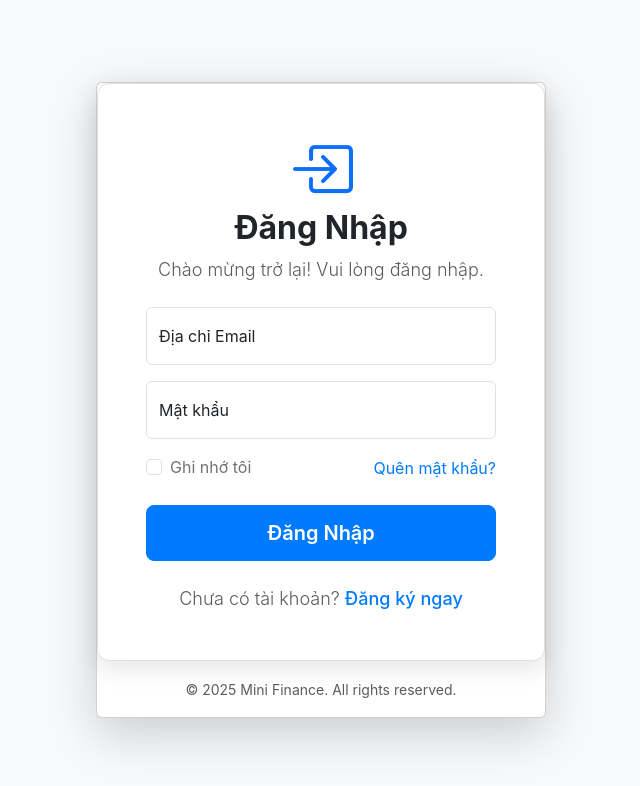
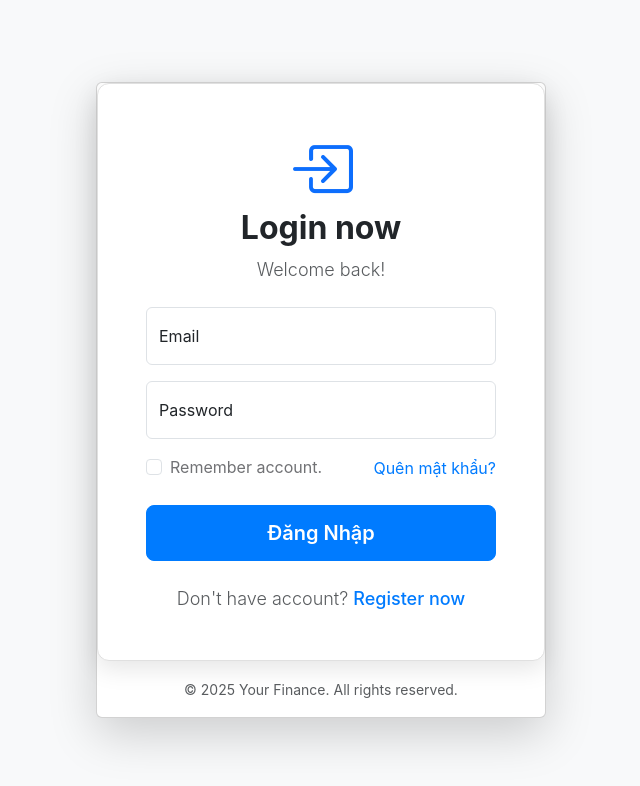
Before and after one commit to huyhoangng/frontendSem3, a React (Create React App) app: page /login in a window 1280 px wide. Shown: the top 786 px of the page, without its empty margins (319-959 px from the left). Built offline with nearby package versions, Linux system fonts and the light colour scheme; a web font is replaced by a local one; what chartjs-plugin-datalabels would draw is missing.

Commit message:
final commit

```diff
--- a/src/component/common/Footer.js
+++ b/src/component/common/Footer.js
@@ -10,7 +10,7 @@ const FooterScreen = () => {
                 <div className="row">
                     <div className="col-lg-12 col-12">
                         <p className="copyright-text text-center"> {/* Thêm text-center cho đẹp hơn */}
-                            Copyright © Mini Finance {currentYear}
+                            Copyright © Personal Finance {currentYear}
                              - Design: <a
                                 rel="sponsored" // rel="noopener noreferrer sponsored" an toàn hơn
                                 href="https://www.tooplate.com"
--- a/src/component/login/Login.js
+++ b/src/component/login/Login.js
@@ -26,14 +26,10 @@ const LoginPage = () => {
 
         try {
             const credentials = { email, password };
-            const result = await loginUser(credentials); // Gọi API đăng nhập
+            const result = await loginUser(credentials);
 
             console.log('Login successful API Result:', result);
 
-            // Giả sử API trả về một object chứa token khi thành công
-            // Ví dụ: result = { token: "your_jwt_token", user: { ... } }
-            // Hoặc API có thể chỉ trả về token: result = "your_jwt_token_string" (cần điều chỉnh logic)
-            // Hoặc API trả về message: result = { message: "Login successful", token: "..." }
 
             if (result && (result.token || (typeof result === 'object' && result.message?.toLowerCase().includes('success')) || (typeof result === 'string' && result.toLowerCase().includes('success'))) ) {
                 // Lưu token (ví dụ)
@@ -43,7 +39,7 @@ const LoginPage = () => {
                     // ví dụ: dispatch({ type: 'LOGIN_SUCCESS', payload: result.user });
                 }
 
-                // Xử lý rememberMe nếu cần (ví dụ: lưu email)
+
                 if (rememberMe) {
                     localStorage.setItem('rememberedEmail', email);
                 } else {
@@ -55,12 +51,12 @@ const LoginPage = () => {
                 navigate('/overview'); // Hoặc navigate('/') nếu bạn có logic redirect trong App.js
             } else {
                 // Nếu API trả về 200 OK nhưng không có token hoặc thông báo thành công rõ ràng
-                setError(result.message || 'Đăng nhập không thành công. Vui lòng kiểm tra lại thông tin.');
+                setError(result.message || 'Error Login. Please check your information.');
             }
 
         } catch (apiError) {
             console.error('Lỗi API khi đăng nhập:', apiError);
-            setError(apiError.message || 'Đã có lỗi xảy ra. Vui lòng thử lại sau.');
+            setError(apiError.message || 'Error. Try again!!');
         } finally {
             setIsLoading(false);
         }
@@ -81,10 +77,9 @@ const LoginPage = () => {
             <div className="login-form-wrapper card shadow-lg" style={{ width: '100%', maxWidth: '450px' }}>
                 <div className="login-form-container card-body p-4 p-md-5">
                     <div className="text-center mb-4">
-                        {/* Thay thế bằng logo của bạn nếu có */}
                         <i className="bi bi-box-arrow-in-right display-3 text-primary mb-2"></i>
-                        <h2 className="fw-bold">Đăng Nhập</h2>
-                        <p className="text-muted">Chào mừng trở lại! Vui lòng đăng nhập.</p>
+                        <h2 className="fw-bold">Login now</h2>
+                        <p className="text-muted">Welcome back!</p>
                     </div>
 
                     {error && (
@@ -105,7 +100,7 @@ const LoginPage = () => {
                                 required
                                 disabled={isLoading}
                             />
-                            <label htmlFor="floatingEmail">Địa chỉ Email</label>
+                            <label htmlFor="floatingEmail">Email</label>
                         </div>
 
                         <div className="form-floating mb-3">
@@ -119,7 +114,7 @@ const LoginPage = () => {
                                 required
                                 disabled={isLoading}
                             />
-                            <label htmlFor="floatingPassword">Mật khẩu</label>
+                            <label htmlFor="floatingPassword">Password</label>
                         </div>
 
                         <div className="d-flex justify-content-between align-items-center mb-4">
@@ -133,7 +128,7 @@ const LoginPage = () => {
                                     disabled={isLoading}
                                 />
                                 <label className="form-check-label" htmlFor="rememberMeCheck">
-                                    Ghi nhớ tôi
+                                    Remember account.
                                 </label>
                             </div>
                             <Link to="/forgot-password" tabIndex={isLoading ? -1 : 0} className={`text-decoration-none ${isLoading ? 'disabled-link pe-none' : ''}`}>Quên mật khẩu?</Link>
@@ -148,7 +143,7 @@ const LoginPage = () => {
                                 {isLoading ? (
                                     <>
                                         <span className="spinner-border spinner-border-sm me-2" role="status" aria-hidden="true"></span>
-                                        Đang đăng nhập...
+                                        Loging in...
                                     </>
                                 ) : (
                                     'Đăng Nhập'
@@ -159,13 +154,13 @@ const LoginPage = () => {
 
                     <div className="text-center mt-4">
                         <p className="text-muted mb-0">
-                            Chưa có tài khoản?{' '}
-                            <Link to="/register" tabIndex={isLoading ? -1 : 0} className={`fw-medium text-decoration-none ${isLoading ? 'disabled-link pe-none' : ''}`}>Đăng ký ngay</Link>
+                            Don't have account?{' '}
+                            <Link to="/register" tabIndex={isLoading ? -1 : 0} className={`fw-medium text-decoration-none ${isLoading ? 'disabled-link pe-none' : ''}`}>Register now</Link>
                         </p>
                     </div>
                 </div>
                  <div className="login-footer card-footer text-center py-3 bg-transparent border-top-0">
-                    <small className="text-muted">© {new Date().getFullYear()} Mini Finance. All rights reserved.</small>
+                    <small className="text-muted">© {new Date().getFullYear()} Your Finance. All rights reserved.</small>
                 </div>
             </div>
         </div>
```
